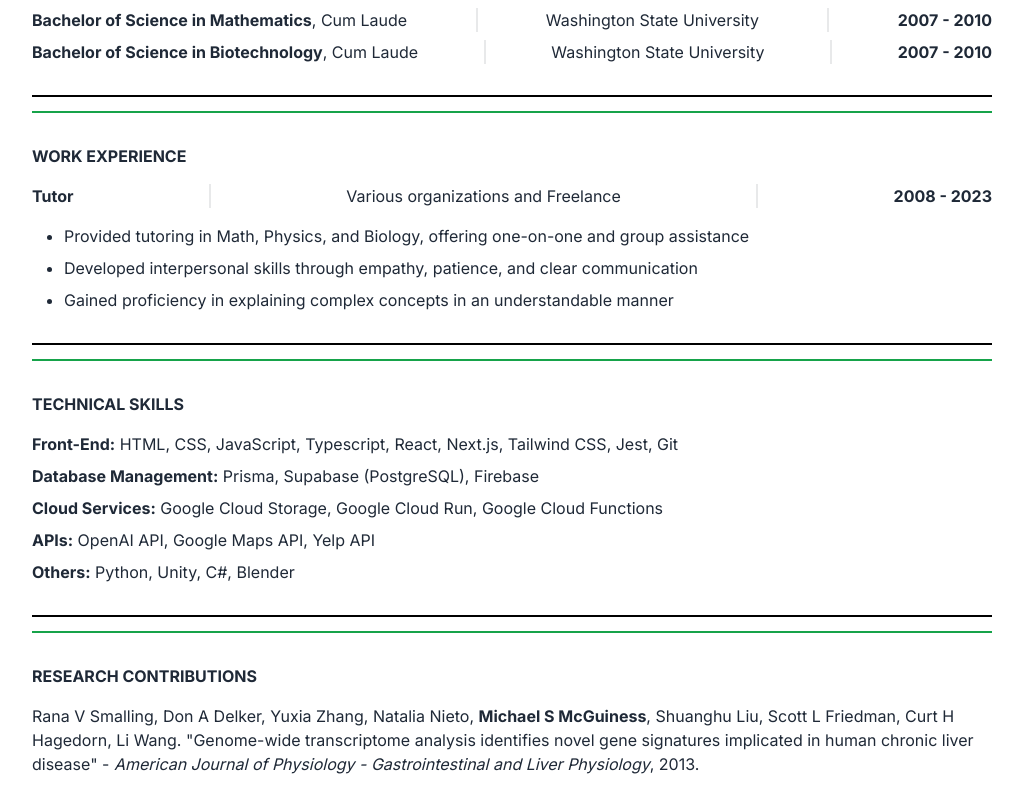
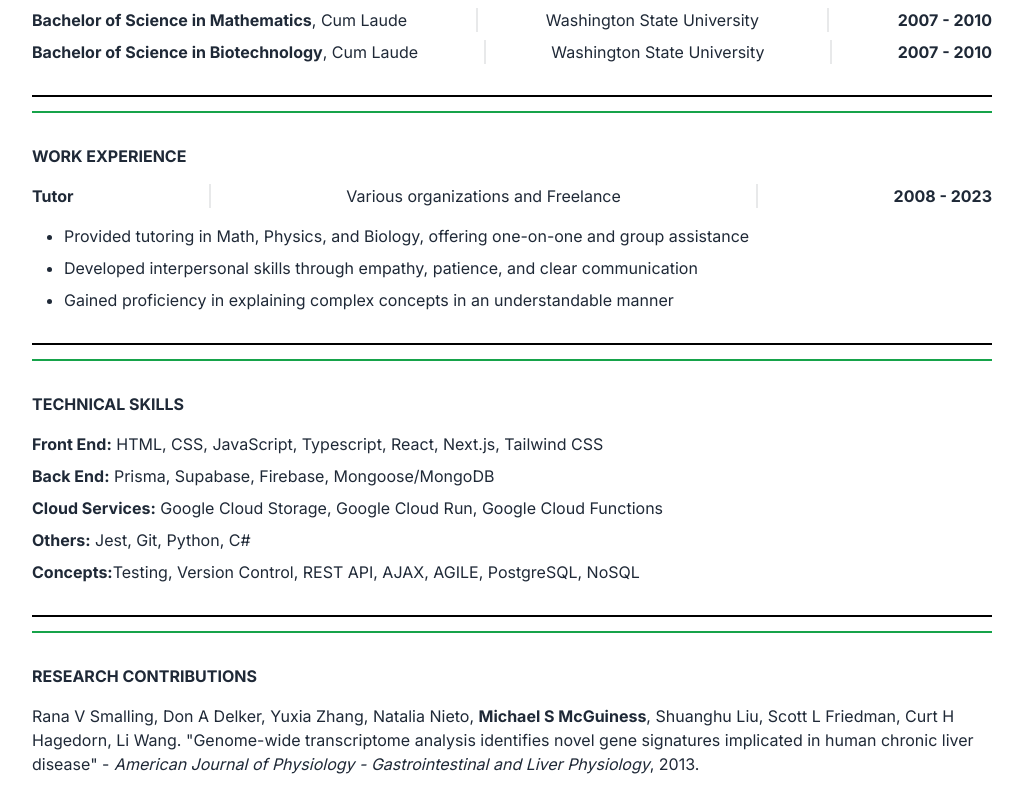
Before and after one commit to mike-v2/portfolio, a Next.js app: page /resume in a window 1280 px wide. Shown: the part 1364-2164 px from the top of the page, without its empty margins (128-1151 px from the left). Built offline with nearby package versions, Linux system fonts and the light colour scheme.

Commit message:
Update skills section of resume Add concepts Fix Wording Add Mongo

```diff
--- a/app/resume/page.tsx
+++ b/app/resume/page.tsx
@@ -185,11 +185,11 @@ export default function Resume() {
             TECHNICAL SKILLS
           </h2>
           <ul className='flex flex-col gap-y-2 pt-4'>
-            <li><span className='font-bold'>Front-End:</span> HTML, CSS, JavaScript, Typescript, React, Next.js, Tailwind CSS, Jest, Git</li>
-            <li><span className='font-bold'>Database Management:</span> Prisma, Supabase (PostgreSQL), Firebase</li>
+            <li><span className='font-bold'>Front End:</span> HTML, CSS, JavaScript, Typescript, React, Next.js, Tailwind CSS</li>
+            <li><span className='font-bold'>Back End:</span> Prisma, Supabase, Firebase, Mongoose/MongoDB</li>
             <li><span className='font-bold'>Cloud Services:</span> Google Cloud Storage, Google Cloud Run, Google Cloud Functions</li>
-            <li><span className='font-bold'>APIs:</span> OpenAI API, Google Maps API, Yelp API</li>
-            <li><span className='font-bold'>Others:</span> Python, Unity, C#, Blender</li>
+            <li><span className='font-bold'>Others:</span> Jest, Git, Python, C#</li>
+            <li><span className='font-bold'>Concepts:</span>Testing, Version Control, REST API, AJAX, AGILE, PostgreSQL, NoSQL</li>
           </ul>
         </div>
 
```
